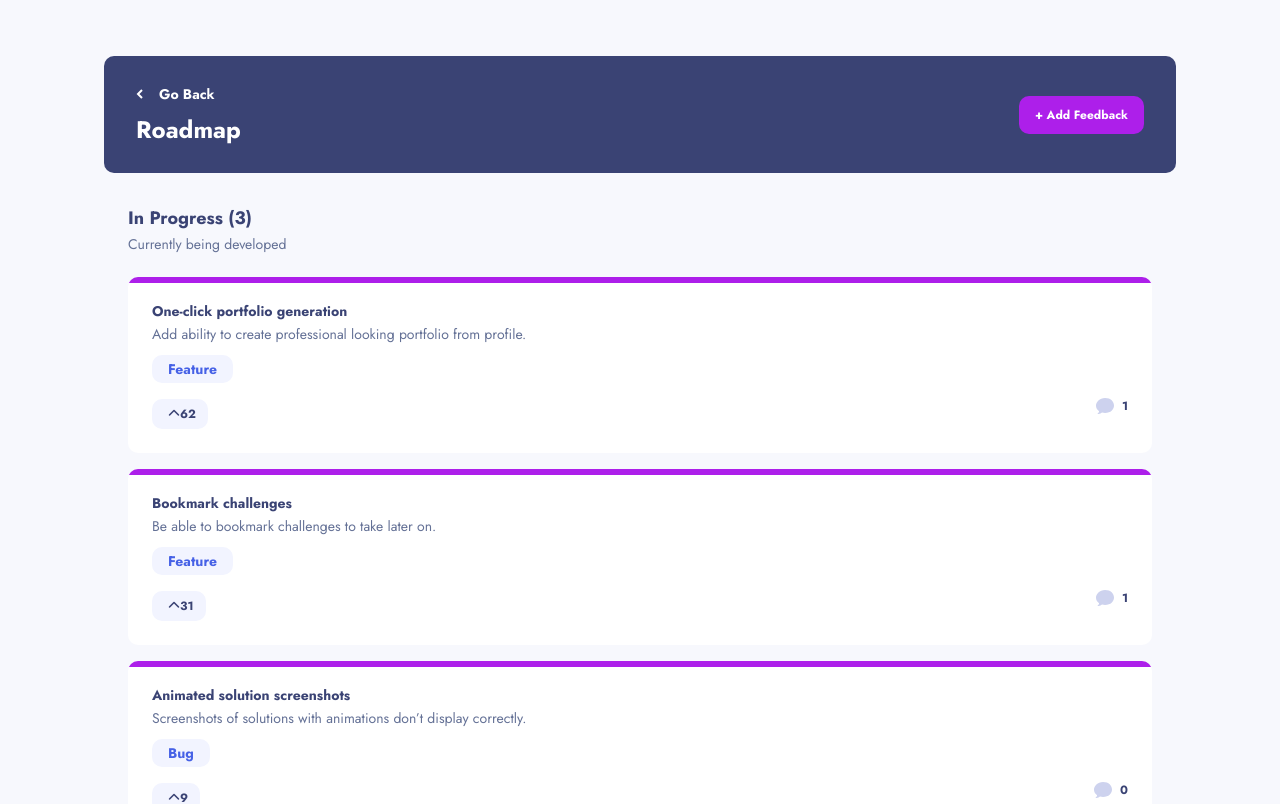
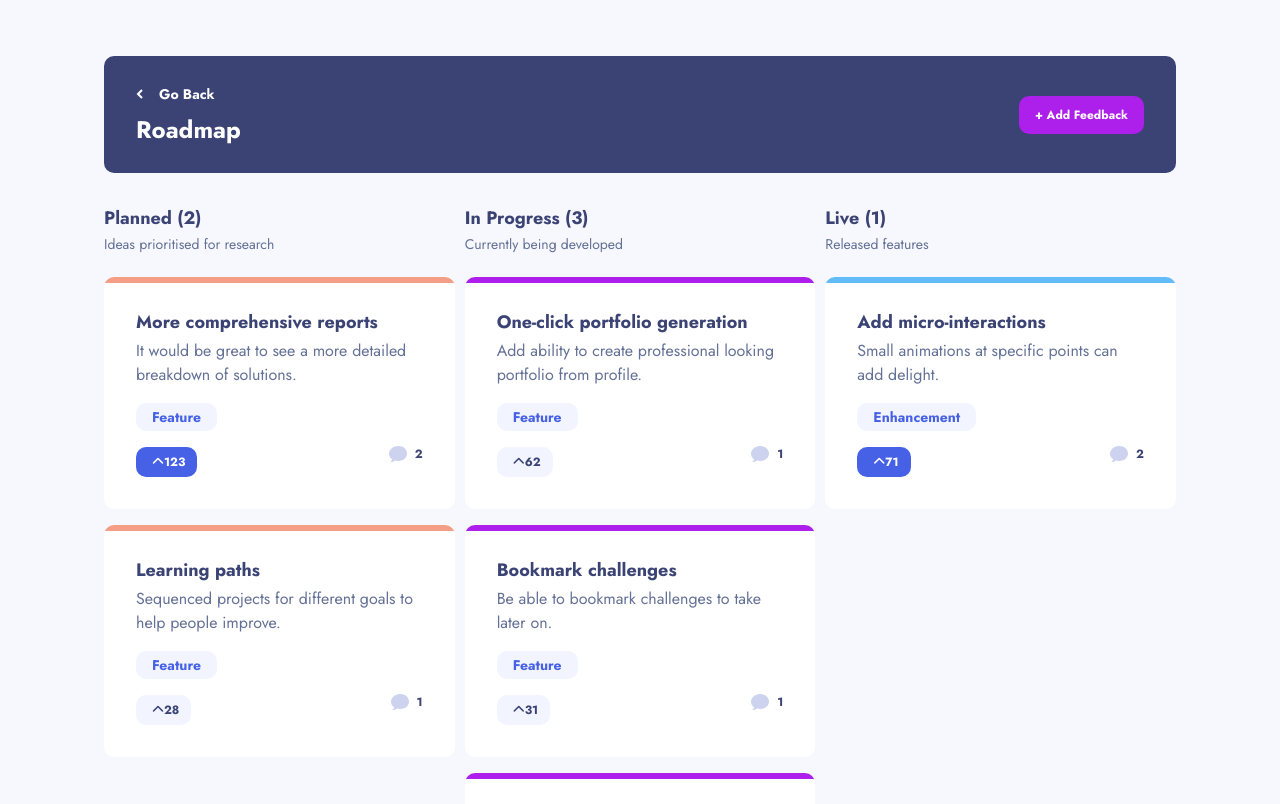
Before and after one commit to AgataLiberska/product-feedback-app, a React (Create React App) app: page /roadMap in a window 1280 px wide. Shown: the top 804 px of the page. Built offline with nearby package versions, Linux system fonts and the light colour scheme.

Commit message:
add tablet and desktop styles to roadmap

```diff
--- a/src/features/roadMap/RoadMapStyles.js
+++ b/src/features/roadMap/RoadMapStyles.js
@@ -22,6 +22,13 @@ export const RoadMapItemsWrapper = styled.div`
     height: 100%;
     min-height: 100vh;
     position: relative;
+
+    @media screen and (min-width: 768px) {
+        margin: 1.5rem auto;
+        display: grid;
+        grid-template-columns: repeat(3, 1fr);
+        gap: 1rem 0.625rem;
+    }
 `
 
 export const RoadMapStatusGroup = styled.section`
@@ -33,6 +40,12 @@ export const RoadMapStatusGroup = styled.section`
     transform: ${props => props.selected ? 'translateX(0)' : 'translateX(-100vw)'};
     opacity: ${props => props.selected ? '1' : '0'};
     transition: transform 0.5s ease, opacity 0.5s ease;
+
+    @media screen and (min-width: 768px) {
+        position: relative;
+        transform: translateX(0);
+        opacity: 1;
+    }
 `
 
 export const GroupHeading = styled.h2`
--- a/src/features/suggestions/SuggestionExcerptStyles.js
+++ b/src/features/suggestions/SuggestionExcerptStyles.js
@@ -44,12 +44,20 @@ export const StatusCard = styled(SuggestionCard)`
         height: 0.375rem;
         background-color: ${setStatusColor}
     }
+
+    @media screen and (min-width: 768px) {
+        padding: 1.5rem 1.25rem;
+    }
+
+    @media screen and (min-width: 1024px) {
+        padding: 2rem 2rem;
+    }
 `
 
 export const CardHeading = styled.h2`
     grid-area: heading;
     margin-bottom: 0.5rem;
-    font-size: 0.875rem;
+    font-size: 0.8125rem;
     line-height: 1.25rem;
 
     & a {
@@ -65,17 +73,28 @@ export const CardHeading = styled.h2`
         margin-bottom: 0.25rem;
     }
 
+    @media screen and (min-width: 1024px) {
+        font-size: 1.125rem;
+        line-height: 1.625rem;
+    }
+
 `
 
 export const CardText = styled.p`
     grid-area: text;
     margin-bottom: 0.5rem;
-    font-size: 0.875rem;
+    font-size: 0.8125rem;
     line-height: 1.125rem;
     color: var(--medium-grey);
 
     @media screen and (min-width: 768px) {
         margin-bottom: 0.75rem;
+    }
+
+    @media screen and (min-width: 1024px) {
+        margin-bottom: 1rem;
+        font-size: 1rem;
+        line-height: 1.5rem;
     }
 `
 
```
